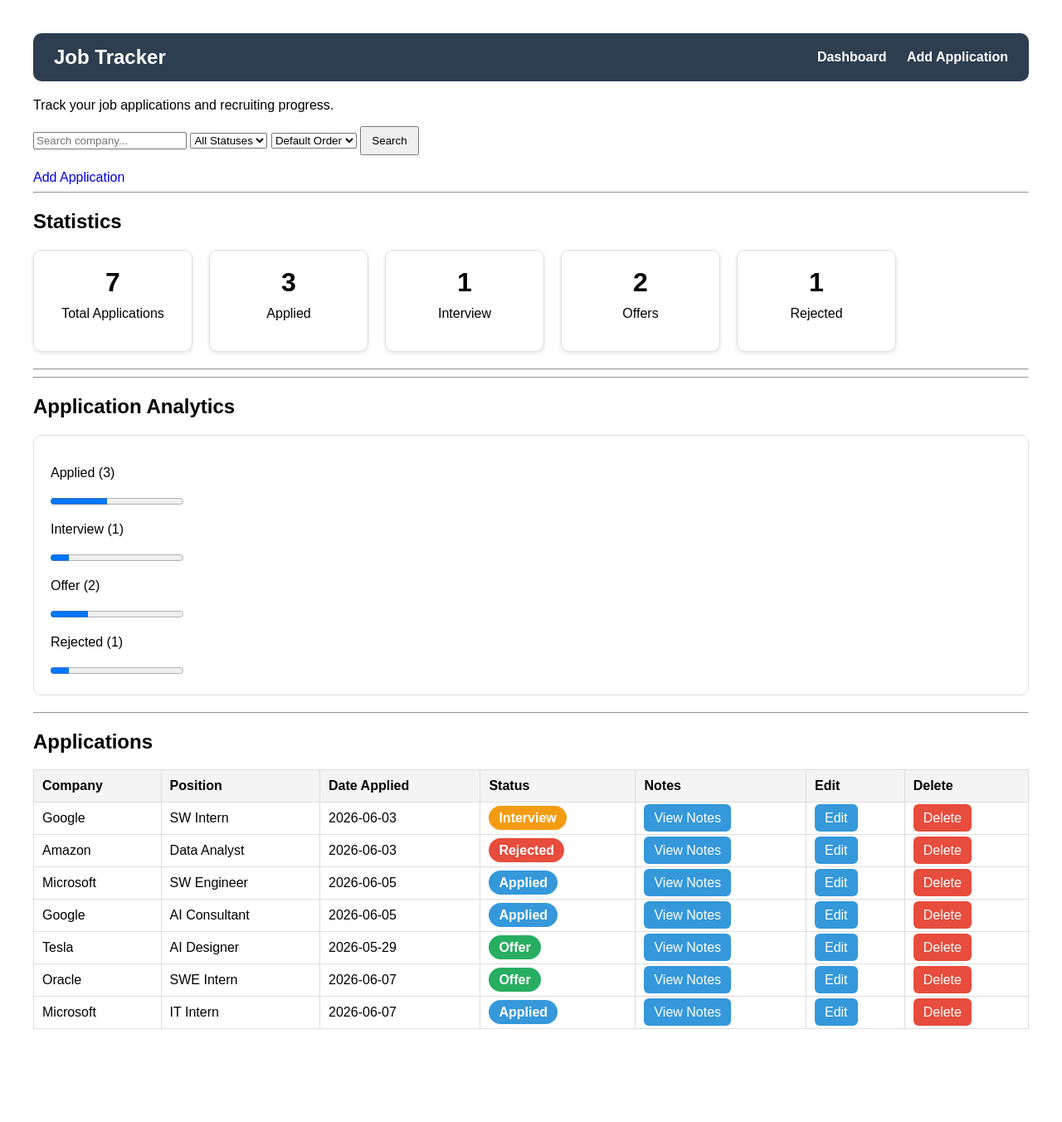
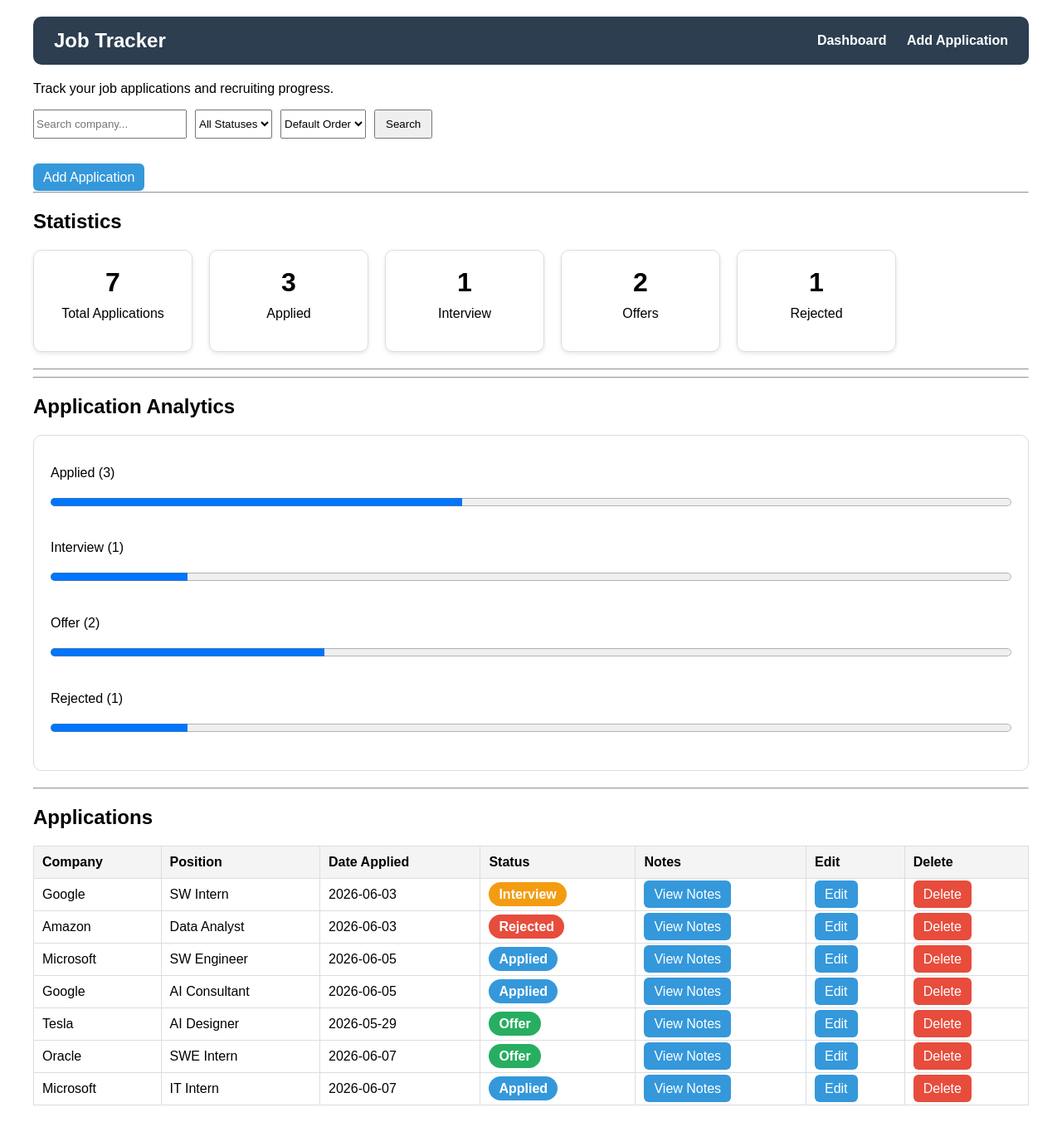
Before and after one commit to Israel-ia/Job-Application-Tracker, a Flask app: page / in a window 1280 px wide. Shown: the whole page at 83% size. Before the commit the page ends 1240 px from the top, so only its background shows below. Run offline with Flask 3, Linux system fonts and the light colour scheme; data comes from the database, SQL or seed files in the repository.

Commit message:
Improved dashboard layout and styling
Enhanced dashboard appearance with a centered layout, improved search controls, larger analytics bars, and better navigation styling for a more professional user experience.

```diff
--- a/static/style.css
+++ b/static/style.css
@@ -149,3 +149,22 @@ nav a {
 nav a:hover {
     text-decoration: underline;
 }
+
+body {
+    max-width: 1200px;
+    margin: 0 auto;
+    padding: 20px;
+}
+
+form {
+    display: flex;
+    gap: 10px;
+    flex-wrap: wrap;
+    margin-bottom: 20px;
+}
+
+progress {
+    width: 100%;
+    height: 20px;
+    margin-bottom: 20px;
+}
--- a/templates/index.html
+++ b/templates/index.html
@@ -89,7 +89,9 @@
 
 <br>
 
-    <a href="/add">Add Application</a>
+    <a class="edit-btn" href="/add">
+        Add Application
+    </a>
 
     <hr>
 
```
